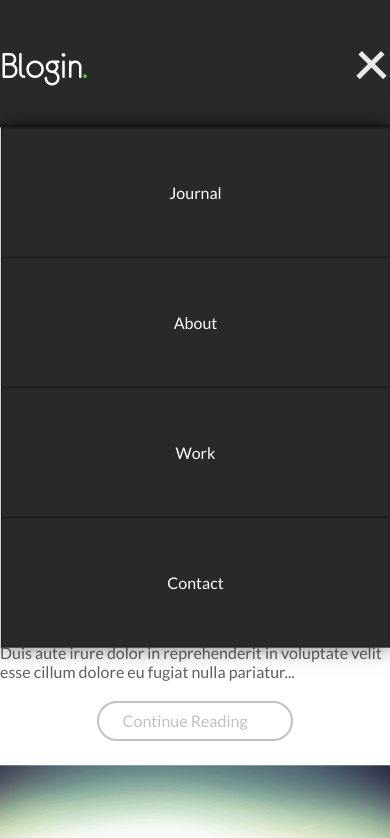
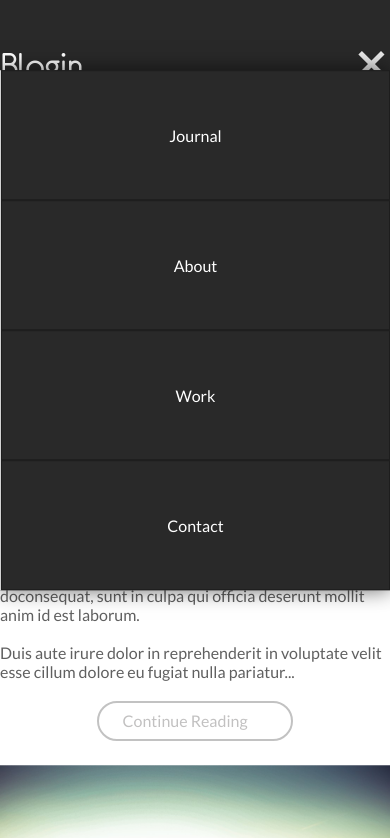
Before and after one commit to danielkeva/live-page, a plain HTML site: page index.html in a window 390 px wide. Both pictures are taken after a click on the element 372 px from the left and 65 px from the top of the page. Shown: the top 838 px of the page. Drawn offline with Linux system fonts and the light colour scheme.

Commit message:
fixing nav mobile

```diff
--- a/css/style.css
+++ b/css/style.css
@@ -324,7 +324,7 @@ small a {
     }
 }
 
-@media (max-width:580px) {
+@media (max-width:780px) {
     .container {
         max-width: 600px;
     }
@@ -337,12 +337,12 @@ small a {
         box-shadow: 0px 0px 20px rgba(0, 0, 0, 0);
         min-width: 230px;
         opacity: 0;
-        transform: translate(0, 55%);
+        transform: translate(0, 48%);
         visibility: hidden;
         transition: transform .8s, box-shadow .3s, opacity .5s, visibility .5s;
     }
     .menu-open .main-nav {
-        transform: translate(0, 62%);
+        transform: translate(0, 51%);
         opacity: 1;
         visibility: visible;
         box-shadow: 0px 0px 20px rgba(0, 0, 0, 0.6);
```
